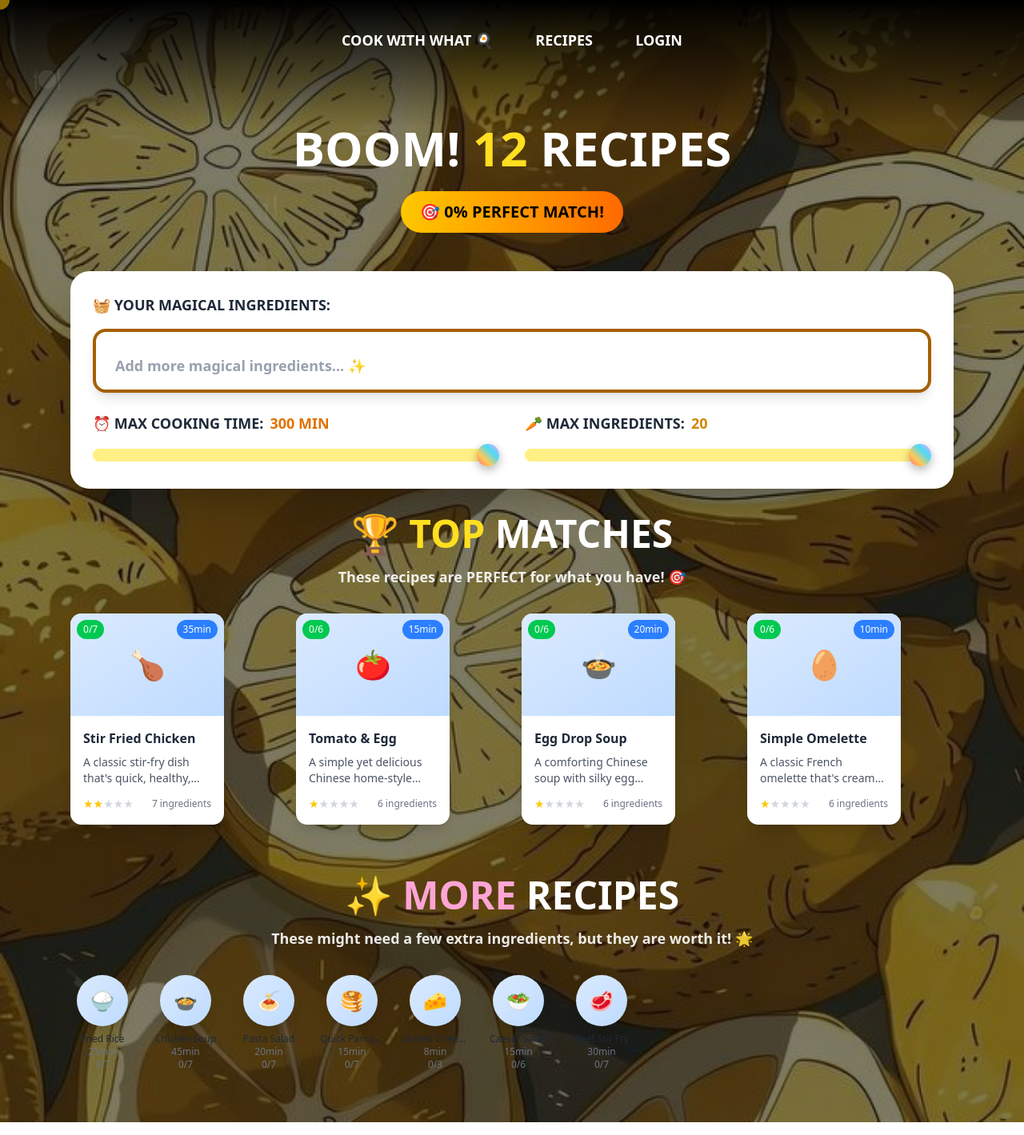
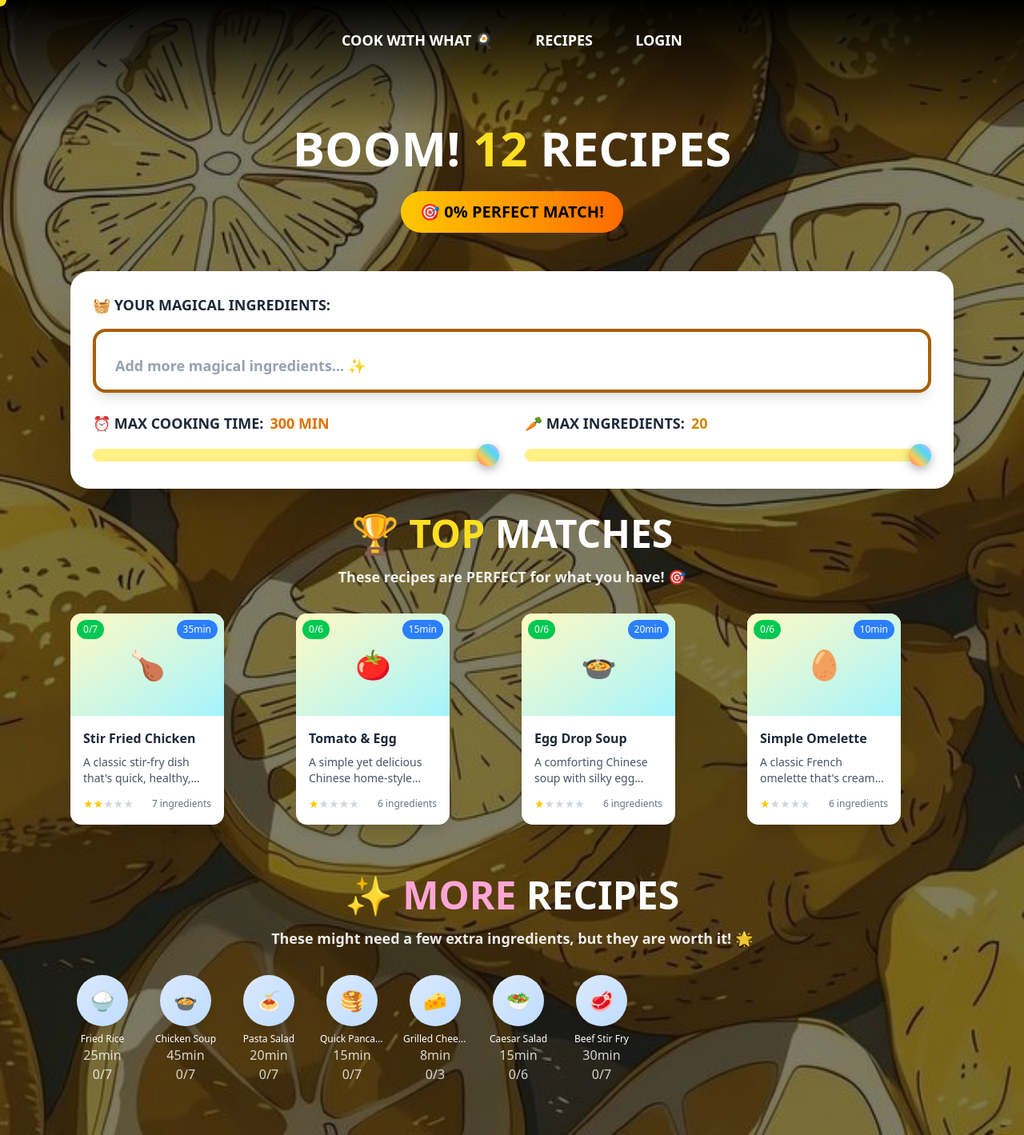
Before and after one commit to SandraTan08/what_can_i_cook, a Next.js app in the folder what-can-i-cook-app/: page /results in a window 1280 px wide. Shown: the whole page at 80% size. Built offline with nearby package versions, Linux system fonts and the light colour scheme.

Commit message:
Update: aesthetics of landing and results page

```diff
--- a/what-can-i-cook-app/app/page.tsx
+++ b/what-can-i-cook-app/app/page.tsx
@@ -98,7 +98,8 @@ export default function HomePage() {
       </div>
 
 
-      {/* Interactive Cursor Follower */}
+      {/* Interactive Cursor - Only show on screens above 768px */}
+      {window.innerWidth > 768 && (
         <div
           className="fixed z-50 pointer-events-none transition-all duration-150 ease-out"
           style={{
@@ -113,6 +114,9 @@ export default function HomePage() {
           {/* Inner dot */}
           <div className="absolute top-1/2 left-1/2 w-4 h-4 -translate-x-1/2 -translate-y-1/2 bg-yellow-300 rounded-full shadow-md" />
         </div>
+      )}
+
+
       {/* Header */}
       <header className="flex items-center justify-center gap-4 py-6 px-4 sm:gap-12 sm:py-8"> {/* Adjusted gap and added px for mobile */}
         <nav className="flex flex-wrap justify-center items-center gap-4 text-lg font-semibold text-white"> {/* Added flex-wrap and justify-center for mobile */}
@@ -250,7 +254,7 @@ export default function HomePage() {
           <Link
             href={`/results?ingredients=${selectedIngredients.join(",")}&maxCookTime=${cookingDuration}&maxIngredients=${ingredientCount}`}
           >
-            <button className="group relative bg-gradient-to-r from-yellow-300 via-amber-400 to-cyan-500 hover:from-yellow-300 via-amber-400 to-cyan-500 text-white px-8 py-4 text-xl sm:text-2xl font-black rounded-full shadow-2xl hover:shadow-3xl transition-all duration-300 transform hover:scale-110 hover:-rotate-2 w-full sm:w-auto"> {/* Original colors, adjusted padding for mobile */}
+            <button className="group relative bg-gradient-to-r from-yellow-300 via-amber-400 to-amber-700 hover:from-yellow-300 via-amber-400 to-amber-700 text-white px-8 py-4 text-xl sm:text-2xl font-black rounded-full shadow-2xl hover:shadow-3xl transition-all duration-300 transform hover:scale-110 hover:-rotate-2 w-full sm:w-auto"> {/* Original colors, adjusted padding for mobile */}
               <span className="relative z-10 flex items-center justify-center gap-3">
                 <span className="animate-bounce">🚀</span>
                 FIND MY RECIPES!
@@ -259,7 +263,7 @@ export default function HomePage() {
                 </span>
               </span>
               {/* Button glow effect */}
-              <div className="absolute inset-0 bg-gradient-to-r from-yellow-300 via-amber-400 to-cyan-500 rounded-full blur-lg opacity-50 group-hover:opacity-75 transition-opacity duration-300"></div> {/* Original colors */}
+              <div className="absolute inset-0 bg-gradient-to-r from-yellow-300 via-amber-400 to-amber-700 rounded-full blur-lg opacity-50 group-hover:opacity-75 transition-opacity duration-300"></div> {/* Original colors */}
             </button>
           </Link>
         </div>
@@ -283,7 +287,7 @@ export default function HomePage() {
       </main>
       {/* Enhanced Filter Panel */}
       {showFilters && (
-        <div className="fixed inset-x-4 top-24 sm:right-8 sm:left-auto sm:w-96 bg-white rounded-3xl shadow-2xl border-4 border-cyan-300 p-6 sm:p-8 z-50 animate-slide-in"> {/* Adjusted top, padding for mobile */}
+        <div className="fixed inset-x-4 top-24 sm:right-8 sm:left-auto sm:w-96 bg-white rounded-3xl shadow-2xl border-4 border-amber-300 p-6 sm:p-8 z-50 animate-slide-in"> {/* Adjusted top, padding for mobile */}
           <div className="flex items-center justify-between mb-6 sm:mb-8"> {/* Adjusted margin for mobile */}
             <h3 className="text-xl sm:text-2xl font-black text-sky-600">🎛️ FILTERS</h3> {/* Adjusted font size */}
             <button
--- a/what-can-i-cook-app/app/results/page.tsx
+++ b/what-can-i-cook-app/app/results/page.tsx
@@ -172,48 +172,55 @@ export default function ResultsPage() {
       {/* Top fade overlay */}
       <div className="absolute top-0 left-0 w-full h-40 z-0 bg-gradient-to-b from-black to-transparent pointer-events-none" />
 
-      {/* Celebration Confetti - ONLY when showCelebration is true */}
+      {/* Celebration Lemon Juice Effect */}
       {showCelebration && (
         <div className="fixed inset-0 pointer-events-none z-50">
-          {CELEBRATION_EMOJIS.map((emoji, i) => (
+          {[...Array(35)].map((_, i) => {
+            const size = 6 + Math.random() * 14; // droplet size
+            const angle = Math.random() * (2 * Math.PI); // direction in radians
+            const distance = 50 + Math.random() * 150; // how far it travels
+
+            return (
               <div
-              key={`celebration-${i}`}
-              className="absolute text-4xl animate-bounce opacity-80"
+                key={`droplet-${i}`}
+                className="absolute rounded-full bg-yellow-300 shadow-md animate-lemon-burst"
                 style={{
-                left: `${Math.random() * 100}%`,
-                top: `${Math.random() * 100}%`,
-                animationDelay: `${i * 0.2}s`,
-                animationDuration: `${1 + Math.random()}s`,
+                  width: `${size}px`,
+                  height: `${size}px`,
+                  left: "50%",
+                  top: "50%",
+                  transform: `translate(-50%, -50%)`,
+                  // Send it in a direction using CSS vars
+                  // @ts-ignore
+                  "--dx": `${Math.cos(angle) * distance}px`,
+                  "--dy": `${Math.sin(angle) * distance}px`,
+                  animationDelay: `${i * 0.02}s`,
+                  animationDuration: `${0.6 + Math.random() * 0.4}s`,
                 }}
-            >
-              {emoji}
-            </div>
-          ))}
+              />
+            );
+          })}
         </div>
       )}
 
-      {/* Interactive Cursor Follower */}
+      {/* Interactive Cursor - Only show on screens above 768px */}
+      {window.innerWidth > 768 && (
         <div
-        className="fixed w-6 h-6 pointer-events-none z-40 transition-all duration-300 ease-out"
+          className="fixed z-50 pointer-events-none transition-all duration-150 ease-out"
           style={{
-          left: mousePosition.x - 12,
-          top: mousePosition.y - 12,
+            left: mousePosition.x - 20,
+            top: mousePosition.y - 20,
+            width: 40,
+            height: 40,
           }}
         >
-        <div className="w-full h-full bg-yellow-400 rounded-full opacity-60 animate-pulse"></div>
+          {/* Outer ring */}
+          <div className="w-full h-full rounded-full border-2 border-lime-300 animate-ping"></div>
+          {/* Inner dot */}
+          <div className="absolute top-1/2 left-1/2 w-4 h-4 -translate-x-1/2 -translate-y-1/2 bg-yellow-300 rounded-full shadow-md" />
         </div>
+      )}
 
-      {/* Static Background Elements */}
-      <div className="absolute inset-0 pointer-events-none overflow-hidden">
-        <div className="absolute text-3xl opacity-10 top-20 left-10">🍽️</div>
-        <div className="absolute text-3xl opacity-10 top-32 right-20">🥄</div>
-        <div className="absolute text-3xl opacity-10 top-60 left-1/4">🍴</div>
-        <div className="absolute text-3xl opacity-10 top-80 right-1/3">🥢</div>
-        <div className="absolute text-3xl opacity-10 bottom-40 left-20">🔪</div>
-        <div className="absolute text-3xl opacity-10 bottom-60 right-10">🍳</div>
-        <div className="absolute text-3xl opacity-10 bottom-20 left-1/2">🥘</div>
-        <div className="absolute text-3xl opacity-10 top-40 right-1/2">🍲</div>
-      </div>
 
       {/* Header */}
       <header className="flex items-center justify-center gap-4 py-6 px-4 sm:gap-12 sm:py-8"> {/* Adjusted gap and added px for mobile */}
@@ -415,6 +422,7 @@ export default function ResultsPage() {
                     onClick={() => setSelectedRecipe(recipe)}
                     showMatchScore={true}
                     size="small"
+                    whiteText={true}
                   />
                 </div>
               ))}
@@ -459,6 +467,27 @@ export default function ResultsPage() {
           border: none;
           box-shadow: 0 4px 12px rgba(0,0,0,0.3);
         }
+
+        @keyframes lemon-burst {
+          0% {
+            transform: translate(-50%, -50%) scale(0);
+            opacity: 1;
+          }
+          80% {
+            transform: translate(calc(-50% + var(--dx)), calc(-50% + var(--dy))) scale(1);
+            opacity: 0.9;
+          }
+          100% {
+            transform: translate(calc(-50% + var(--dx)), calc(-50% + var(--dy))) scale(0.5);
+            opacity: 0;
+          }
+        }
+
+        .animate-lemon-burst {
+          animation: lemon-burst ease-out forwards;
+        }
+
+
       `}</style>
     </div>
   )
--- a/what-can-i-cook-app/components/recipe-card.tsx
+++ b/what-can-i-cook-app/components/recipe-card.tsx
@@ -7,9 +7,10 @@ interface RecipeCardProps {
   onClick: () => void
   showMatchScore?: boolean
   size?: "small" | "medium" | "large"
+  whiteText?: boolean
 }
 
-export default function RecipeCard({ recipe, onClick, showMatchScore = false, size = "medium" }: RecipeCardProps) {
+export default function RecipeCard({ recipe, onClick, showMatchScore = false, size = "medium", whiteText = false  }: RecipeCardProps) {
   const sizeClasses = {
     small: "w-20",
     medium: "w-48",
@@ -33,10 +34,14 @@ export default function RecipeCard({ recipe, onClick, showMatchScore = false, si
           </div>
         </div>
         <div className="w-20">
-          <p className="text-xs font-medium text-gray-800 truncate">{recipe.name}</p>
-          <p className="text-xs text-gray-500">{recipe.cookTime}min</p>
+          <p className={`text-xs font-medium ${whiteText ? "text-white" : "text-gray-800"} truncate`}>
+            {recipe.name}
+          </p>
+          <p className={`${whiteText ? "text-white/80" : "text-gray-500"}`}>
+            {recipe.cookTime}min
+          </p>
           {showMatchScore && recipe.matchScore !== undefined && (
-            <p className="text-xs text-gray-500">
+            <p className={`${whiteText ? "text-white/80" : "text-gray-500"}`}>
               {recipe.matchScore}/{recipe.ingredients.length}
             </p>
           )}
@@ -51,7 +56,7 @@ export default function RecipeCard({ recipe, onClick, showMatchScore = false, si
       className={`${sizeClasses[size]} ${size === "large" ? "" : "flex-shrink-0"} bg-white rounded-xl shadow-lg hover:shadow-xl transition-all duration-300 cursor-pointer group`}
     >
       <div className={`relative ${imageClasses[size]} rounded-t-xl overflow-hidden`}>
-        <div className="w-full h-full bg-gradient-to-br from-blue-100 to-blue-200 flex items-center justify-center group-hover:scale-105 transition-transform duration-300">
+        <div className="w-full h-full bg-gradient-to-br from-yellow-100 to-cyan-200 flex items-center justify-center group-hover:scale-105 transition-transform duration-300">
           <span className={imageClasses[size].split(" ")[2]}>{recipe.image}</span>
         </div>
         <div className="absolute top-2 right-2 bg-blue-500 text-white text-xs px-2 py-1 rounded-full">
```
Lines whose indentation alone changed are shown as unchanged.
